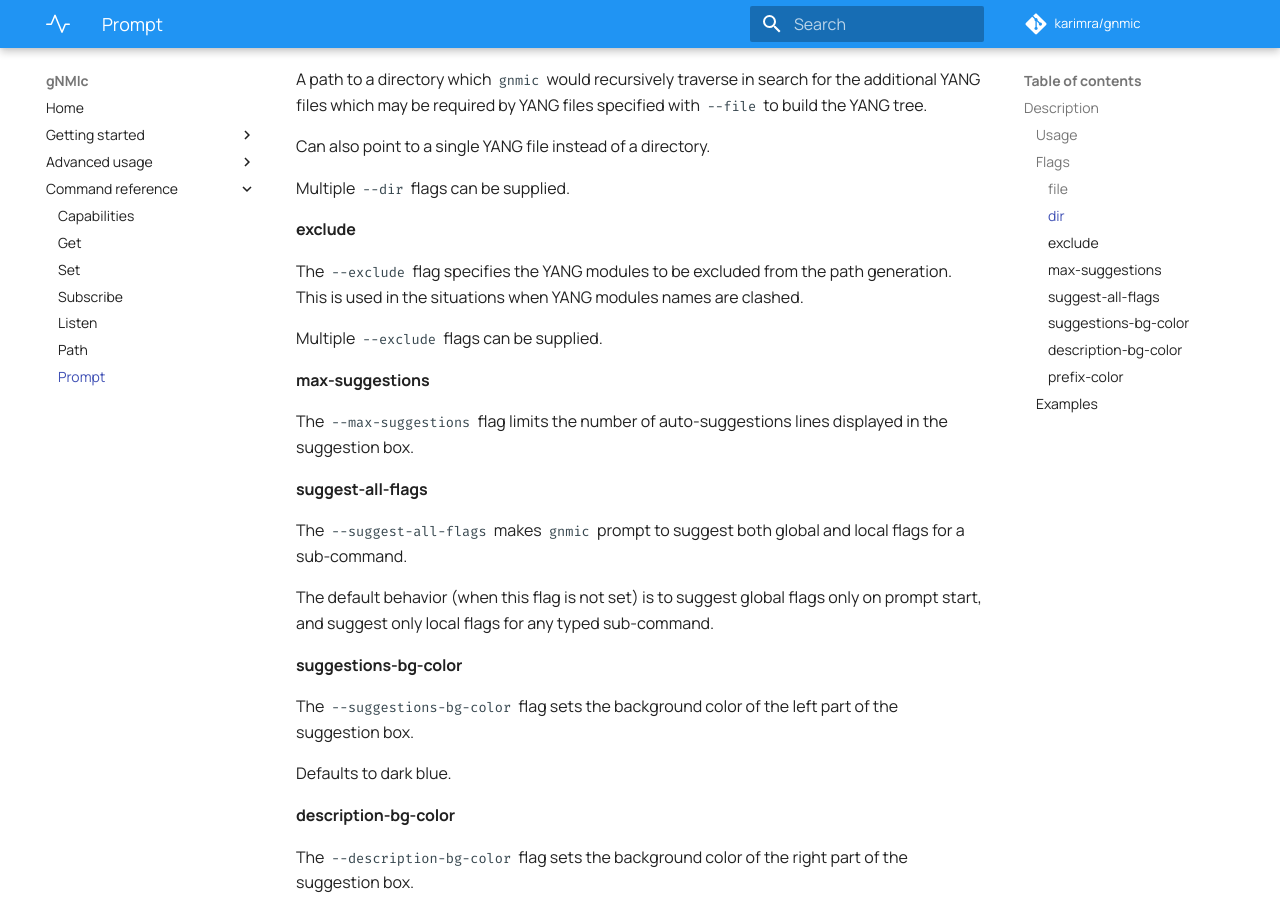
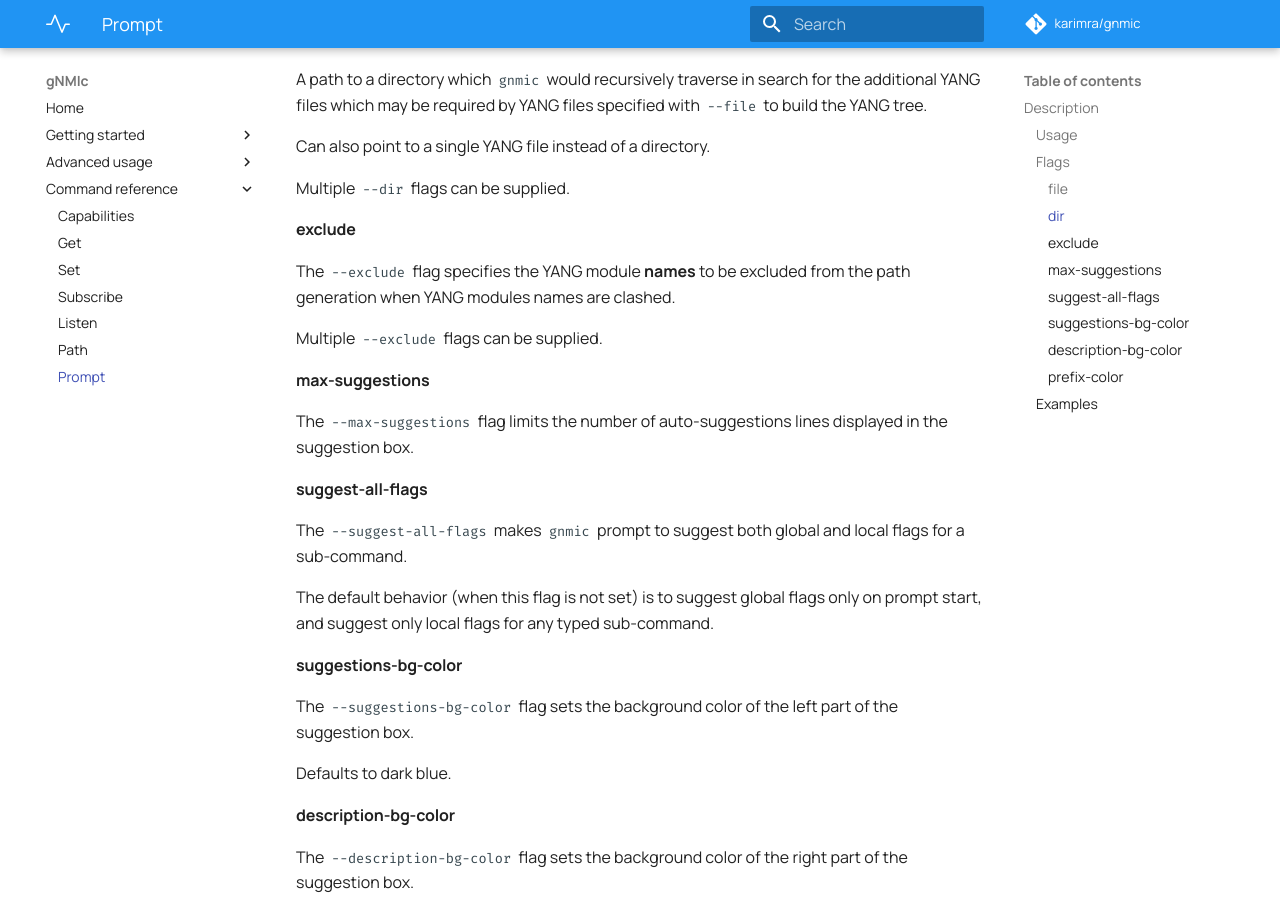
Before and after one commit to karimra/gnmic, an MkDocs documentation site: the page built from docs/cmd/prompt.md, in a window 1280 px wide and 900 px high, scrolled down 833 px. Built offline with MkDocs 1.6.1 and Material for MkDocs 9.7.7, drawn with Linux system fonts in a browser that asks for light colours; comment, search, counter and statistics services are not loaded.

Commit message:
clarified --exclude description

```diff
--- a/docs/cmd/prompt.md
+++ b/docs/cmd/prompt.md
@@ -27,7 +27,7 @@ Can also point to a single YANG file instead of a directory.
 Multiple `--dir` flags can be supplied.
 
 #### exclude
-The `--exclude` flag specifies the YANG modules to be excluded from the path generation. This is used in the situations when YANG modules names are clashed.
+The `--exclude` flag specifies the YANG module __names__ to be excluded from the path generation when YANG modules names are clashed.
 
 Multiple `--exclude` flags can be supplied.
 
```
